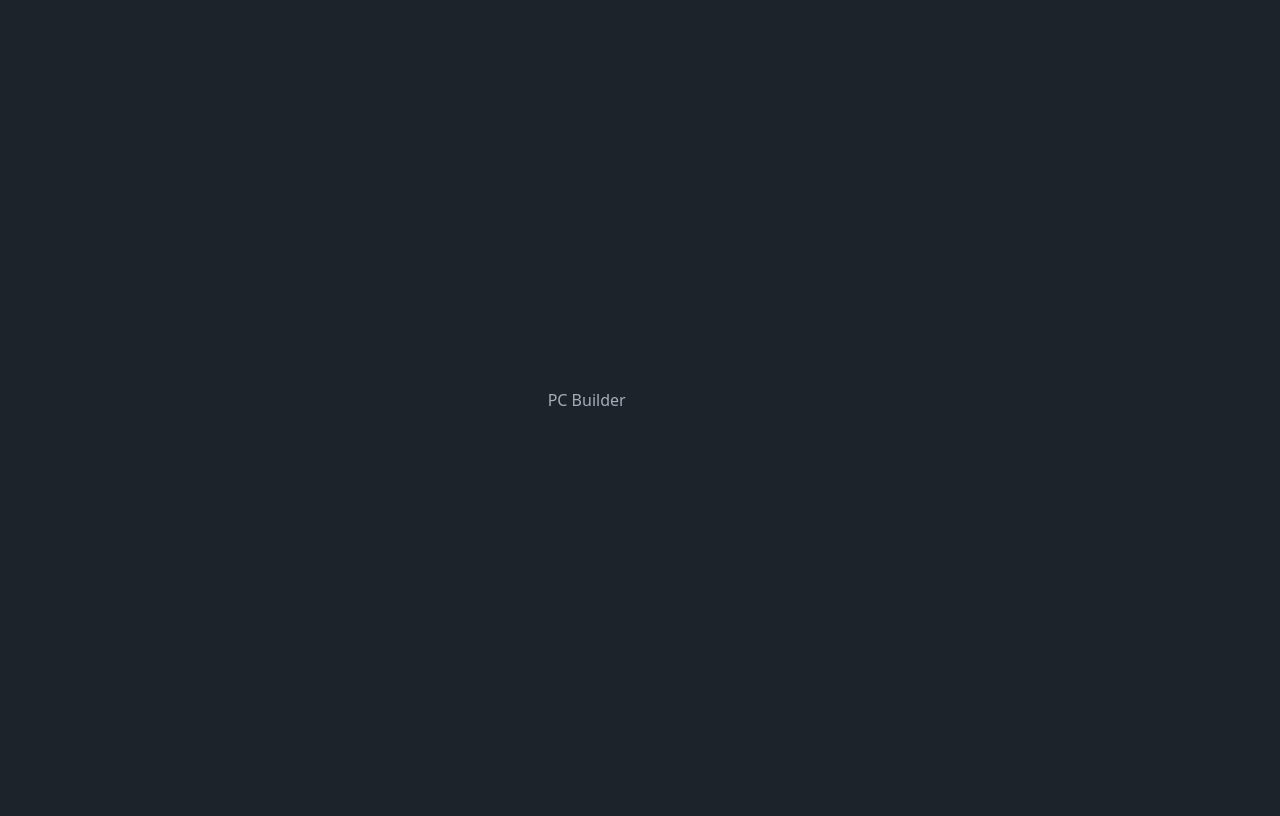
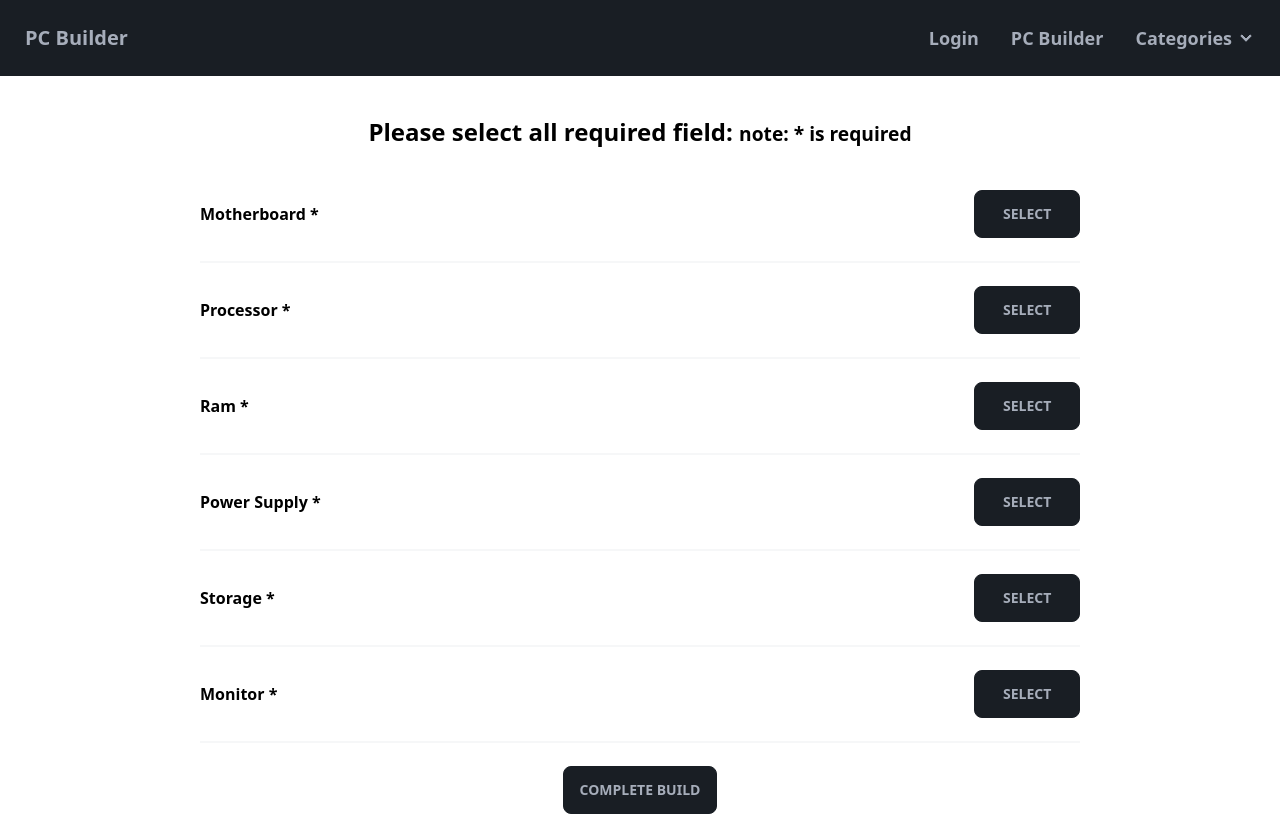
Before and after one commit to AH-Likhon/pc-builder, a Next.js app: page /pc-builder in a window 1280 px wide. Shown: the top 816 px of the page. Built offline with nearby package versions, Linux system fonts and the light colour scheme; no server answers.

Commit message:
[DONE] PC Builder page designed

```diff
--- /dev/null
+++ b/src/pages/pc-builder/[item].js
@@ -0,0 +1,67 @@
+import Image from "next/image";
+import RootLayout from "@/components/Layout/RootLayout";
+
+const Item = ({ data }) => {
+  const { data: products } = data;
+
+  return (
+    <div className="grid gap-3 grid-cols-1 md:grid-cols-2 lg:grid-cols-3">
+      {products?.map((product) => (
+        <div key={product._id} className="card bg-base-100 shadow-xl">
+          <figure className="px-10 pt-10">
+            {/* <img src={product?.image} className="rounded-xl" /> */}
+            <Image
+              src={product?.image}
+              height="290"
+              width="250"
+              alt={product?.category}
+            />
+          </figure>
+          <div className="card-body items-center text-center">
+            <h2 className="card-title">{product?.productName}</h2>
+            {/* <p>
+              {product?.description.length > 150
+                ? product?.description.slice(0, 150) + "...."
+                : product?.description}
+            </p> */}
+            <div>
+              <p>Price: {product?.price}</p>
+              <p>Category: {product?.category}</p>
+            </div>
+            <div>
+              <p>Status: {product?.status}</p>
+              <p>Rating: {product?.rating}</p>
+            </div>
+            <div className="card-actions">
+              <button
+                onClick={() => handleSelect(product)}
+                className="btn btn-primary"
+              >
+                Add to Builder
+              </button>
+            </div>
+          </div>
+        </div>
+      ))}
+    </div>
+  );
+};
+
+export default Item;
+
+Item.getLayout = function getLayout(page) {
+  return <RootLayout>{page}</RootLayout>;
+};
+
+export const getServerSideProps = async (context) => {
+  const { params } = context;
+  console.log("Ram::", params);
+  const res = await fetch(`http://localhost:3000/api/products`);
+  const data = await res.json();
+
+  return {
+    props: {
+      data,
+    },
+  };
+};
--- a/src/pages/pc-builder/index.js
+++ b/src/pages/pc-builder/index.js
@@ -1,11 +1,47 @@
-import React from "react";
+import RootLayout from "@/components/Layout/RootLayout";
+import Image from "next/image";
+import Link from "next/link";
 
-const PCBuilder = () => {
+const items = [
+  "Motherboard",
+  "Processor",
+  "Ram",
+  "Power Supply",
+  "Storage",
+  "Monitor",
+];
+
+const PC_Builder = () => {
   return (
-    <div className="w-11/12 flex justify-center items-center h-screen">
-      <h1>PC Builder</h1>
+    <div className="w-11/12 mx-auto py-10  flex items-center justify-center flex-col">
+      <h2 className="text-2xl font-bold mb-10">
+        {" "}
+        Please select all required field: <small>note: * is required</small>
+      </h2>
+      {items.map((item) => (
+        <div key={item} className="w-full md:w-3/4">
+          <div className="flex w-full justify-between items-center">
+            <h2 className="font-semibold">{item} *</h2>
+            <button className="btn w-[20%] md:w-[12%]">
+              <Link href={`/pc-builder/${item}`}>Select</Link>
+            </button>
+          </div>
+          <div className="divider w-full mx-auto my-4"></div>
+        </div>
+      ))}
+      <button
+        onClick={() => toast.success("you build the pc successfully")}
+        // disabled={!buildButton}
+        className="btn"
+      >
+        Complete Build
+      </button>
     </div>
   );
 };
 
-export default PCBuilder;
+export default PC_Builder;
+
+PC_Builder.getLayout = function getLayout(page) {
+  return <RootLayout>{page}</RootLayout>;
+};
```
